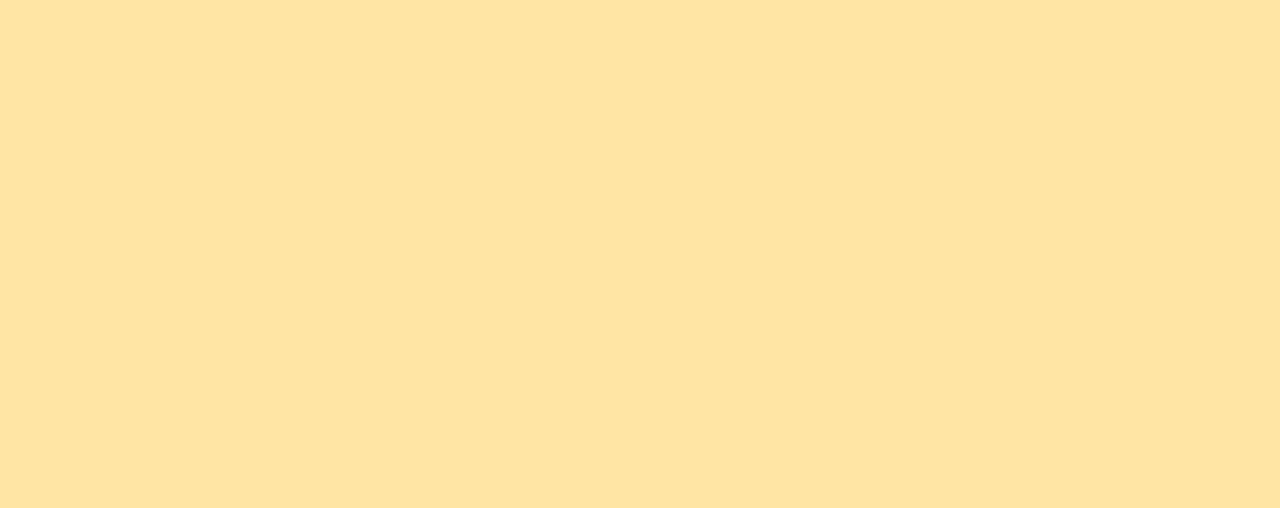
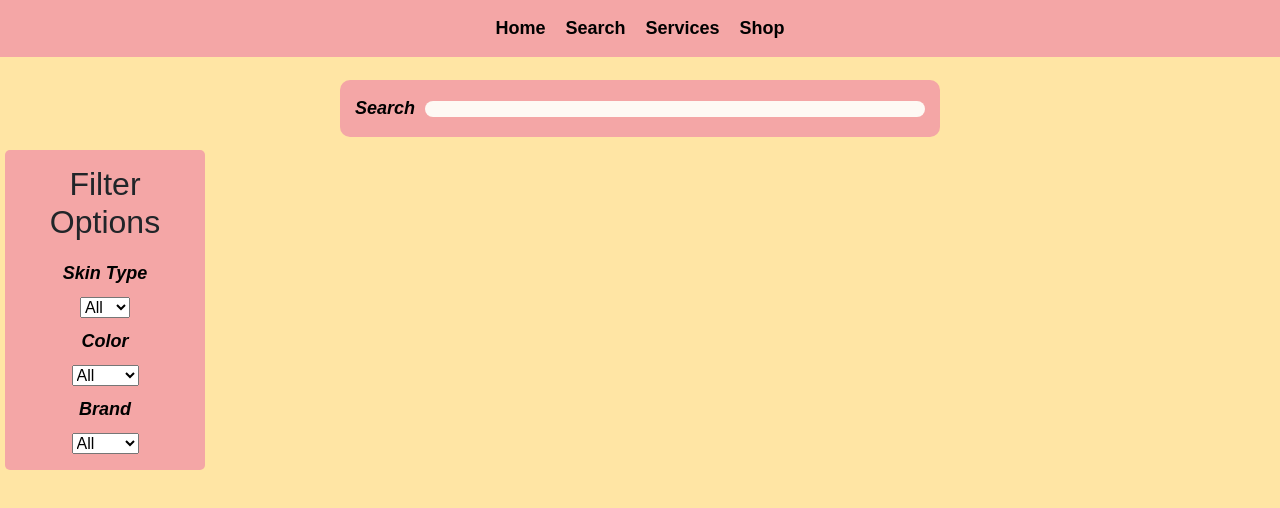
Before and after one commit to YuviShendge/SWEGroup2, a React (Create React App) app in the folder frontend/: page /search in a window 1280 px wide. Before the commit this address had no page. Shown: the top 508 px of the page. Built offline with nearby package versions, Linux system fonts and the light colour scheme.

Commit message:
fixed the Css styling issues

```diff
--- a/frontend/src/App.jsx
+++ b/frontend/src/App.jsx
@@ -4,7 +4,7 @@ import { BrowserRouter, Routes, Route } from 'react-router-dom';
 import Signup from './Signup';
 import Login from './Login';
 import Home from './Home';
-// import Search from './Search';
+import Search from './Search';
 
 function App() {
   return (
@@ -12,9 +12,8 @@ function App() {
       <Routes>
         <Route path='/register' element={<Signup />} />
         <Route path='/login' element={<Login />} />
-        <Route path='/home' element={<Home />} />
-        <Route path='/home' element={<Home />} />
-{ /*    <Route path='/search' element={<Search />} />             */}
+         <Route path='/home' element={<Home />} />
+        <Route path='/search' element={<Search />} />
       </Routes>
     </BrowserRouter>
   );
--- a/frontend/src/Home.jsx
+++ b/frontend/src/Home.jsx
@@ -8,7 +8,7 @@ const Home = () => {
   return (
     <div>
       <header>
-        <div className="search-container">
+        <div className="search-containerW">
           <span className="search-icon">🔍</span>
           <input type="text" placeholder="Search" />
         </div>
--- a/frontend/src/Search.jsx
+++ b/frontend/src/Search.jsx
@@ -5,22 +5,22 @@ import "./Search_style.css";
 const Search = () => {
   return (
     <div>
-      <div className="navbar-container">
+      <div className="navbar-containerS">
         <Link to="/home">Home</Link>
         <Link to="/search">Search</Link>
         <Link to="/services">Services</Link>
         <Link to="/shop">Shop</Link>
       </div>
 
-      <div className="search-container">
-        <label htmlFor="search"><strong>Search</strong></label>
-        <input type="text" id="search" placeholder="Type here..." />
+      <div className="search-containerS">
+        <labelS htmlFor="search"><strong>Search</strong></labelS>
+        <inputS type="text" id="search" placeholder="Type here..." />
       </div>
 
       <div className="filter-options">
         <h2>Filter Options</h2>
 
-        <label htmlFor="skinType"><strong>Skin Type</strong></label>
+        <labelS htmlFor="skinType"><strong>Skin Type</strong></labelS>
         <select id="skinType">
           <option value="all">All</option>
           <option value="oily">Oily</option>
@@ -28,7 +28,7 @@ const Search = () => {
           <option value="mix">Mix</option>
         </select>
 
-        <label htmlFor="color"><strong>Color</strong></label>
+        <labelS htmlFor="color"><strong>Color</strong></labelS>
         <select id="color">
           <option value="all">All</option>
           <option value="red">Red</option>
@@ -36,7 +36,7 @@ const Search = () => {
           <option value="blue">Blue</option>
         </select>
 
-        <label htmlFor="brand"><strong>Brand</strong></label>
+        <labelS htmlFor="brand"><strong>Brand</strong></labelS>
         <select id="brand">
           <option value="all">All</option>
           <option value="nars">NARS</option>
@@ -44,7 +44,7 @@ const Search = () => {
           <option value="nyx">NYX</option>
         </select>
 
-        <label htmlFor="price"><strong>Price</strong></label>
+        <labelS htmlFor="price"><strong>Price</strong></labelS>
         <select id="price">
           <option value="all">All</option>
           <option value="low">$</option>
--- a/frontend/src/Search_style.css
+++ b/frontend/src/Search_style.css
@@ -1,5 +1,5 @@
 body {
-    background-color: #F2ECE5; /* Light beige background */
+    background-color: #ffe5a4; /* Light yellow */
     display: flex;
     flex-direction: column;
     min-height: 100vh; /* Changed from height: 100vh */
@@ -7,7 +7,7 @@ body {
 }
 
 /* Navbar styles */
-.navbar-container {
+.navbar-containerS {
     background-color: #f4a6a6; /* Soft pink background */
     padding: 15px;
     display: flex;
@@ -22,7 +22,7 @@ body {
     z-index: 10;
 }
 
-.navbar-container a {
+.navbar-containerS a {
     text-decoration: none;
     font-weight: bold;
     color: black;
@@ -30,12 +30,12 @@ body {
     border-radius: 5px;
 }
 
-.navbar-container a:hover {
+.navbar-containerS a:hover {
     background-color: #ffcccc;
 }
 
 /* Search bar styles */
-.search-container {
+.search-containerS {
     background-color: #f4a6a6; /* Soft pink background */
     padding: 15px;
     border-radius: 10px;
@@ -53,19 +53,20 @@ body {
     z-index: 30;
 }
 
-label {
+labelS {
     font-weight: bold;
     font-style: italic;
     color: black;
     font-size: 18px;
 }
 
-input {
+inputS {
     flex: 1;
     padding: 8px;
     border-radius: 20px;
     border: none;
     outline: none;
+    z-index: 1;
     background-color: #fef9f4; /* Light cream */
 }
 
--- a/frontend/src/welcome_style.css
+++ b/frontend/src/welcome_style.css
@@ -18,7 +18,7 @@ header {
     padding: 15px 40px;
 }
 
-.search-container {
+.search-containerW {
     display: flex;
     align-items: center;
     background: white;
```
